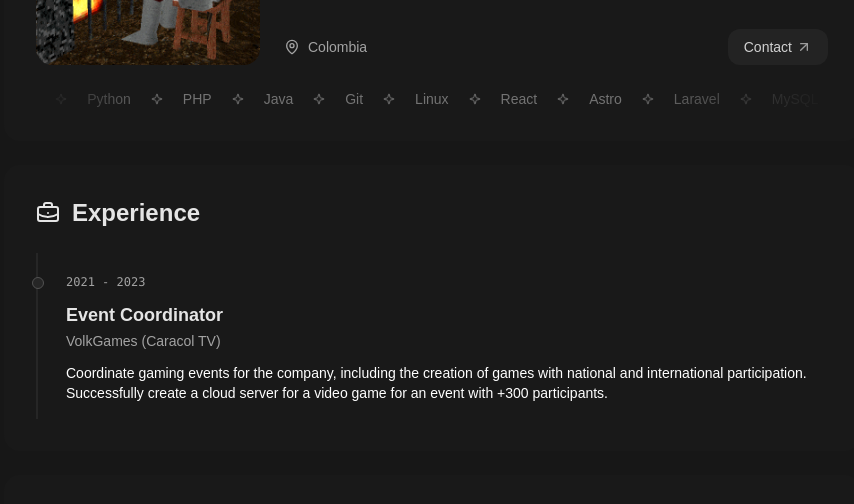
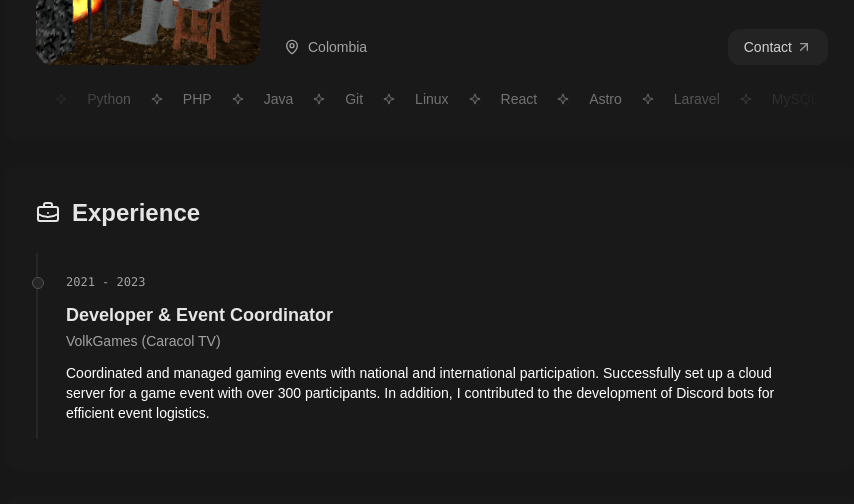
Before and after one commit to astrxnomo/felipego.com, an Astro site: page / in a window 1280 px wide. Shown: the part 227-731 px from the top of the page, without its empty margins (208-1062 px from the left). Built offline with nearby package versions, Linux system fonts and the light colour scheme; Astro itself is replaced by a stand-in of ours; what @midudev/tailwind-animations would draw is missing.

Commit message:
Update experience description

```diff
--- a/src/components/Experience.astro
+++ b/src/components/Experience.astro
@@ -8,10 +8,10 @@ import {BriefcaseBusiness} from 'lucide-astro'
 let experiences = [
     {
         time: '2021 - 2023',
-        title: 'Event Coordinator',
+        title: 'Developer & Event Coordinator',
         companyUrl: 'https://www.instagram.com/volkgames',
         companyName: 'VolkGames (Caracol TV)',
-        description: 'Coordinate gaming events for the company, including the creation of games with national and international participation. Successfully create a cloud server for a video game for an event with +300 participants.'
+        description: 'Coordinated and managed gaming events with national and international participation. Successfully set up a cloud server for a game event with over 300 participants. In addition, I contributed to the development of Discord bots for efficient event logistics.'
     },
 ]
 ---
```
